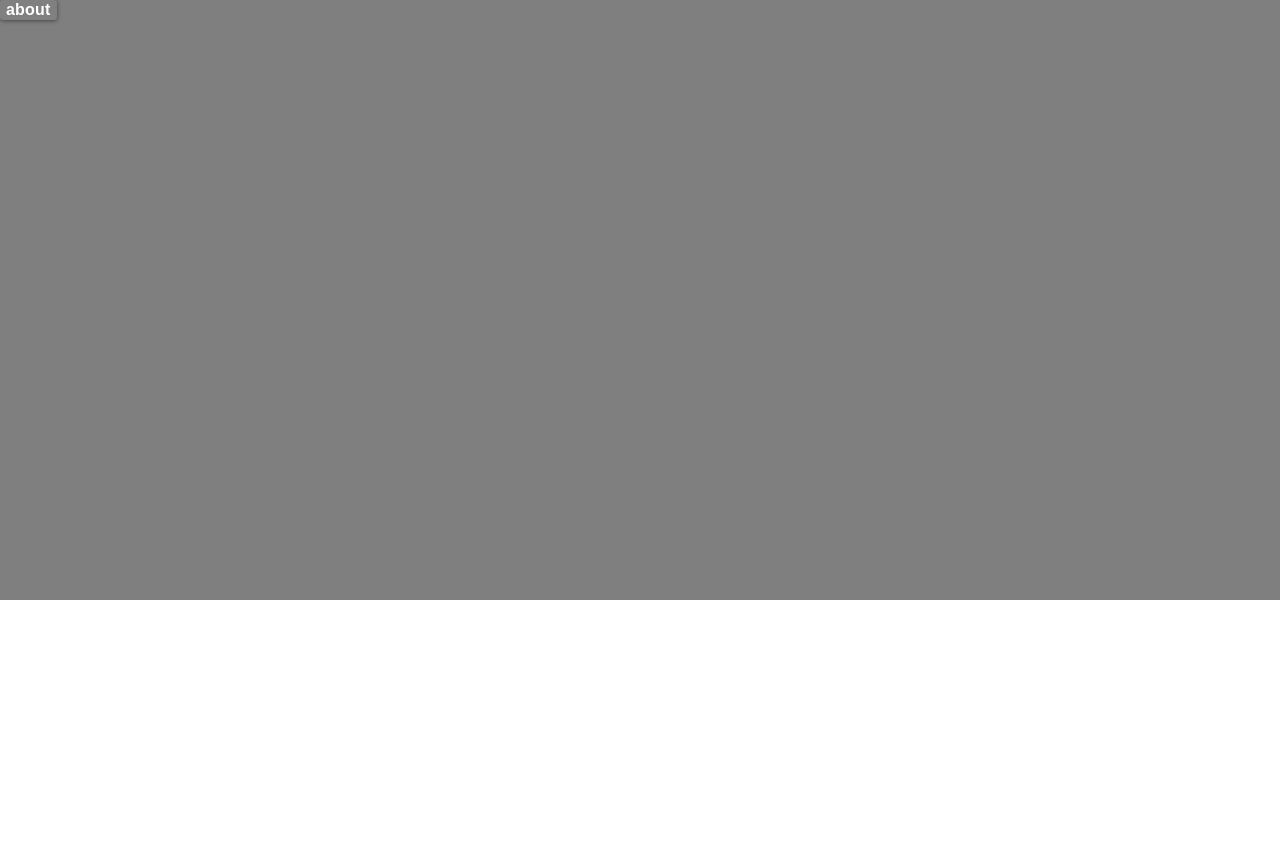
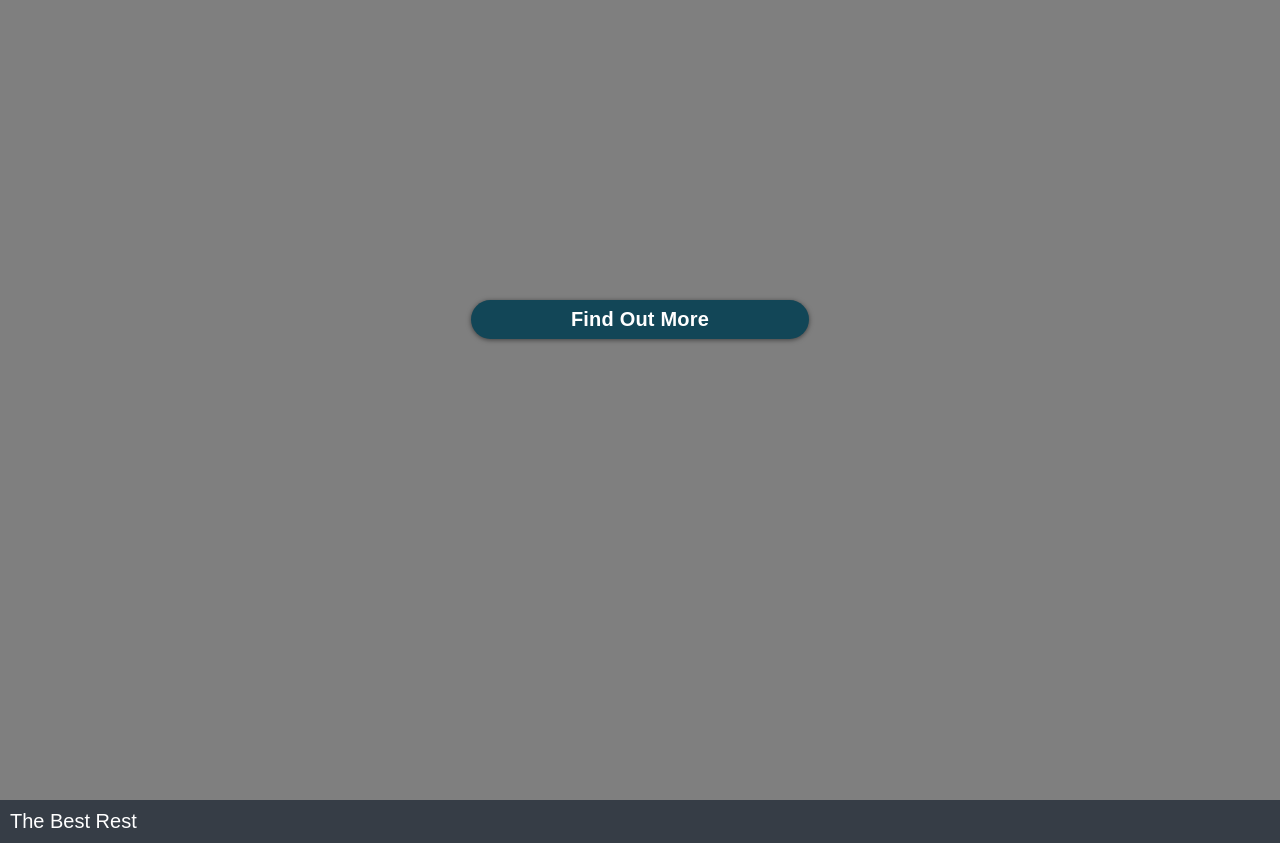
Before and after one commit to andrewbonas/js_-restaurant, a plain HTML site: page index.html in a window 1280 px wide. Shown: the part 60-903 px from the top of the page. Before the commit the page ends 800 px from the top, so only its background shows below. Drawn offline with Linux system fonts and the light colour scheme.

Commit message:
footer added

```diff
--- a/index.html
+++ b/index.html
@@ -3,7 +3,7 @@
 
 <head>
   <meta charset="utf-8" />
-  <title>The Best Rest</title>
+  <title>Lettuce B. Frank</title>
   <link rel="stylesheet" href="styles.css" />
   <link rel="shortcut icon" href="assets/favicon.ico" type="image/x-icon">
 </head>
--- a/main.js
+++ b/main.js
@@ -1 +1 @@
-(()=>{"use strict";function e(e,t){const n=document.createElement("button");n.setAttribute("id",e);const o=document.createElement("span");return o.textContent=t,n.appendChild(o),n}console.log("hi"),function(){const t=document.getElementById("content"),n=function(t,n){const o=document.createElement("header");o.setAttribute("id","header");const d=document.createElement("h1");d.textContent="The best";const c=document.createElement("div"),u=e("home","home"),i=e("menu","menu");return o.appendChild(d),o.appendChild(c),c.appendChild(u),c.appendChild(i),o}();t.appendChild(n);const o=function(t){const n=document.createElement("main");n.setAttribute("id","hero");const o=e("about","about");return n.appendChild(o),n}();t.appendChild(o)}()})();
+(()=>{"use strict";function e(e,t){const n=document.createElement("button");n.setAttribute("id",e);const o=document.createElement("span");return o.textContent=t,n.appendChild(o),n}console.log("hi"),function(){const t=document.getElementById("content"),n=function(t,n){const o=document.createElement("header");o.setAttribute("id","header");const d=document.createElement("h1");d.textContent="Lettuce B. Frank";const c=document.createElement("div"),i=e("home","Home"),u=e("menu","Menu");return o.appendChild(d),o.appendChild(c),c.appendChild(i),c.appendChild(u),o}();t.appendChild(n);const o=function(t){const n=document.createElement("main");n.setAttribute("id","hero");const o=document.createElement("div"),d=e("about","Find Out More");return n.appendChild(o),o.appendChild(d),n}();t.appendChild(o);const d=function(e,t){const n=document.createElement("footer");n.setAttribute("id","footer");const o=document.createElement("h1");return o.textContent="The Best Rest",n.appendChild(o),n}();t.appendChild(d)}()})();
--- a/styles.css
+++ b/styles.css
@@ -9,53 +9,75 @@ html, body {
   padding: 0;
   width: 100%;
 }
+
 header {
   color: white;
   display: flex;
   align-items: center;
   justify-content: space-between;
-  background-image: linear-gradient(to bottom right,#6D6027, #D3CBB8);
+  background-image: linear-gradient(to bottom right, rgb(18, 70, 87), rgb(42, 48, 50));
   height: 60px;
   padding: 0 110px 0 100px;
 }
 
-header div {
-  height: 20px;
-}
-
 button {
   border-radius: 0.2em;
-  box-shadow: 0 0.05em 0.25em 0 rgba(0,0,0,0.5);
+  box-shadow: 0 0.05em 0.25em 0 rgba(0, 0, 0, 0.5);
   color: #fff;
   display: inline-block;
   font-size: 1em;
-  font-weight: bold;
+  font-weight: 100;
   letter-spacing: 0.2px;
   text-align: center;
   text-decoration: none;
   cursor: pointer;
-  border: none;
-  background-color: grey;
+  border: 0.5px solid white;
+  background-color: transparent;
 }
 
 #hero {
   background-image: linear-gradient(rgba(0, 0, 0, 0.5), rgba(0, 0, 0, 0.5)), url("/assets/hero.jpg");
   min-width: 100%;
-  min-height: 100%;
+  min-height: 100vh;
+  max-height: 100vh;
   width: auto;
-  height: 600px;
   z-index: -1000;
   background-position: center;
- background-repeat: no-repeat;
- background-size: cover;
- position: relative;
+  background-repeat: no-repeat;
+  background-size: cover;
+  display: flex;
+  justify-content: center;
+  margin-bottom: 0;
 }
 
-#vid{
-  position: absolute;
-  top: 50%;
-  left: 50%;
-  -webkit-transform: translateX(-50%) translateY(-50%);
-  transform: translateX(-50%) translateY(-50%);
+div #about {
+  margin-top: 300px;
+  border: solid black 1px;
+  background: rgb(18, 70, 87);
+  border-radius: 6px;
+  border-width: 0px;
+  height: auto;
+  padding: 8px 100px;
+  width: auto;
+  font-size: 24px;
+  border-radius: 30px;
+  cursor: pointer;
+  color: #ffffff;
+  font-size: 20px;
+  font-weight: 600;
+  text-align: center;
+}
 
+footer {
+  color: #ffffff;
+  background-color: rgb(54, 61, 70);
+  font-size: 10px;
+  height: 100%;
+  margin-top: 0;
 }
+
+footer h1{
+  margin: 0;
+  padding: 10px;
+  font-weight: 100;
+}
```
